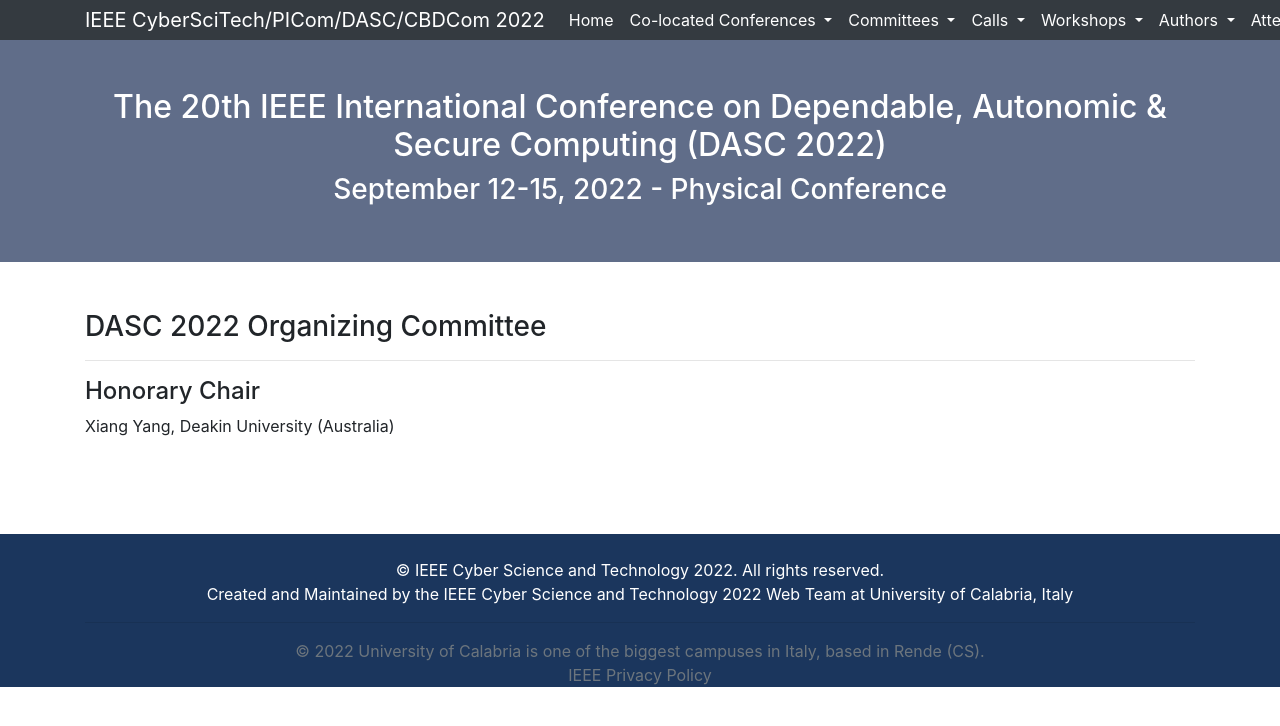
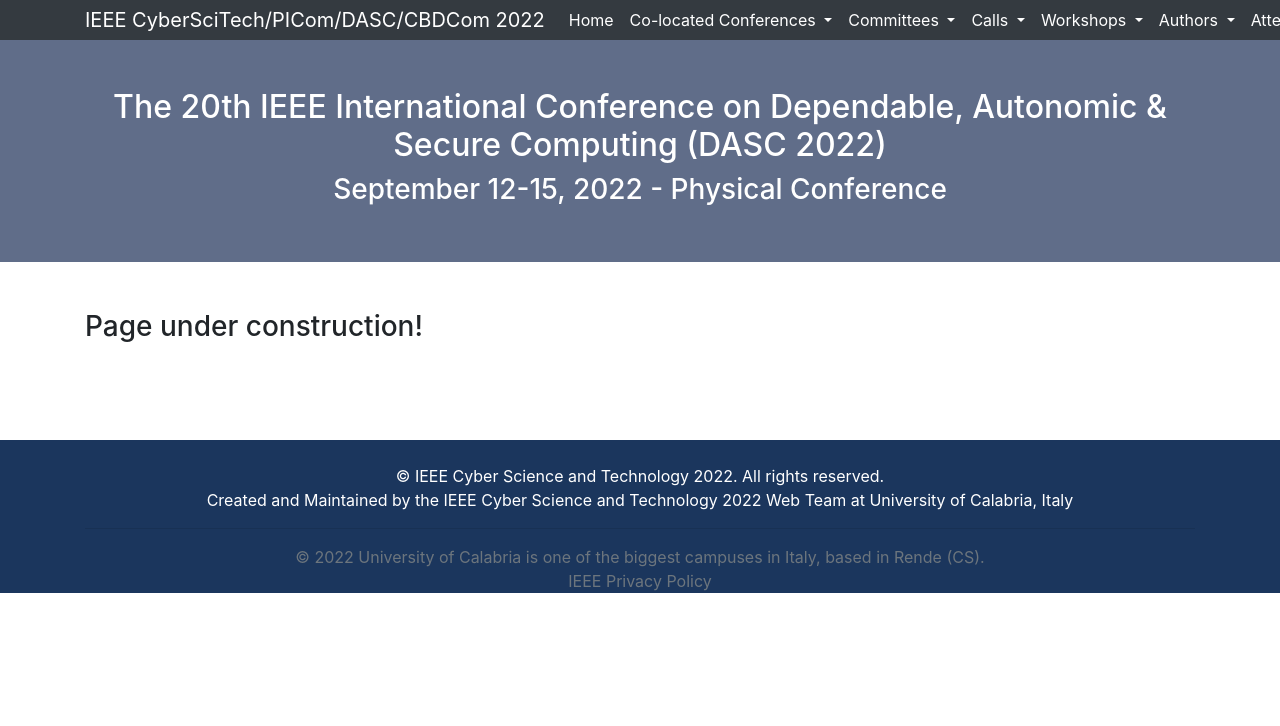
Before and after one commit to cyber-science/2022, a Jekyll site: the page built from _pages/dasc/organization.md, in a window 1280 px wide. Shown: the top 726 px of the page. Built offline with Jekyll 4.4.1, drawn with Linux system fonts in a browser that asks for light colours; some of the changed lines change nothing that is shown.

Commit message:
rollback

```diff
--- a/_pages/dasc/organization.md
+++ b/_pages/dasc/organization.md
@@ -4,9 +4,71 @@
 permalink: /dasc/organization/
 ---
 
+<h3>Page under construction!</h3>
+
+<!--- COMMENTED
 <h3>DASC 2022 Organizing Committee</h3>
 
 <hr/>
 
-<h4>Honorary Chair</h4>
-Xiang Yang, Deakin University (Australia)
+<h4> Honorary Chairs</h4>
+
+
+Vincenzo Piuri, 	University of Milan, Italy
+<br/>Geoffrey Fox, Indiana University, USA <br/>
+Andrew Perrin, Athabasca University, Canada <br/>
+
+<h4>General Chairs	</h4>
+
+Rossitza Marinova,	Concordia Univ. of Edmonton, Canada
+<br/>Zakirul Alam Bhuiyan,	Fordham University, USA
+
+<h4>General Executive Chairs	</h4>
+Henry Leung,	The University of Calgary, Canada
+<br/>Mohammad Zulkernine,	Queen's University, Canada
+
+<h4>Program Chairs 	</h4>
+ Bo Yang,	Univ. of Elec. Sci. & Tech. of China, China
+<br/>Aniello Castiglione,	Univ. of Naples Parthenope, Italy
+
+
+<h4>Program Vice-Chairs	</h4>
+Lunke Fei,	Guangdong Univ. of Technology, China<br/>
+Yanping Xiang,	Univ. of Elec. Sci. & Tech. of China, China
+<br/>Muhammad Imran, King Saud University, KSA
+
+<h4>Workshop/Special Session Chairs</h4>
+Mostafa Fouda, Idaho State University, USA
+<br/>Pradip Kumar Sharma, University of Aberdeen, UK
+
+<h4>Demo/Poster/WiP Chair</h4>
+Saqib Ali, Univ. of Agri. Faisalabad Pakistan
+<br/>Peng Hao, Beihang University, China
+
+<h4>Publicity Chairs	</h4>
+Mubashir Rehmani, Cork Inst. of Tech., Ireland
+<br/>Haomiao Yang, Univ. of Elec. Sci. & Tech. of China
+<br/>Preeti Mishra, Graphic Era Deemed to be Univ., India
+
+<h4>
+International Advisory Committee (alphabetical)</h4>
+Mohammed Atiquzzaman, Univ. of Oklahoma, USA
+<br/>Davide Bacciu, University of Pisa, Italy
+<br/>Yi Chang, Jilin University, China
+<br/>Nobuyasu Kanekawa, Hitachi, Ltd., Japan
+<br/>Sy-Yen Kuo, National Taiwan University, Taiwan
+<br/>Irwin King, The Chinese University of Hong Kong,China
+<br/>Jiming Liu, Hong Kong Baptist University, China
+<br/>Tatsuhiro Tsuchiya, Osaka University, Japan
+<br/>Wei Wang, University of New South Wales, Australia
+<br/>Ji-Rong Wen, Renmin University of China, China
+
+
+
+<h4>Steering Committee	</h4>
+Jianhua Ma (Chair),	Hosei University, Japan<br/>
+Laurence T. Yang (Chair),	St. Francis Xavier Univ., Canada<br/>
+Yuanshun Dai,	Univ. of Elec. Sci. & Tech. of China, China<br/>
+Tadashi Dohi,	Hiroshima University, Japan<br/>
+Md Zakirul Alam Bhuiyan,	Fordham Univ., USA<br/>
+-->
```
